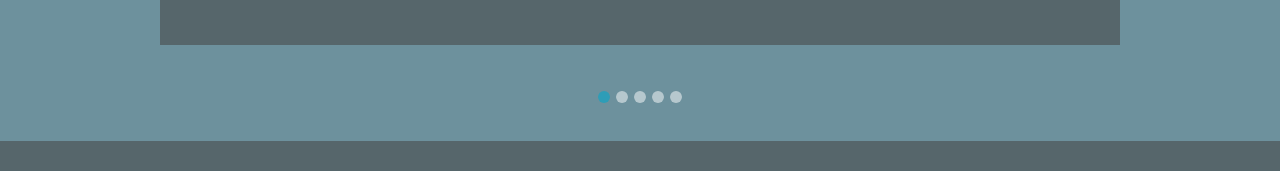
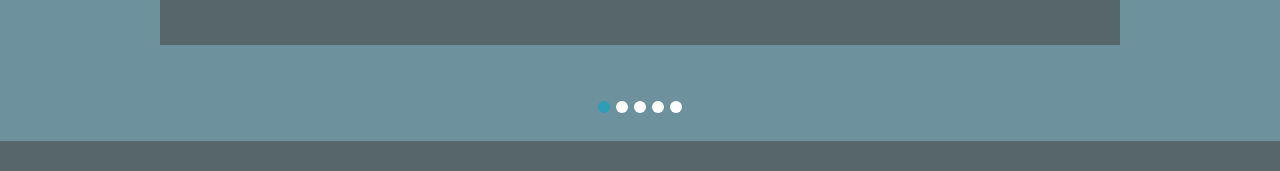
Before and after one commit to asmaa-aljazzar/Orange-Academy-CSS-Bootstrap-Task-2, a plain HTML site: page index.html in a window 1280 px wide. Shown: the part 1615-1786 px from the top of the page. Drawn offline with nearby package versions, Linux system fonts and the light colour scheme.

Commit message:
Fix Indicators Active change

```diff
--- a/index.html
+++ b/index.html
@@ -9,6 +9,19 @@
     <link crossorigin="anonymous" href="https://cdn.jsdelivr.net/npm/bootstrap@5.3.8/dist/css/bootstrap.min.css"
         integrity="sha384-sRIl4kxILFvY47J16cr9ZwB07vP4J8+LH7qKQnuqkuIAvNWLzeN8tE5YBujZqJLB" rel="stylesheet" />
     <style>
+        .carousel-indicators button {
+            width: 12px !important;
+            height: 12px !important;
+            border-radius: 50% !important;
+            background-color: white !important;
+            border: 0 !important;
+            padding: 0 !important;
+            opacity: 1 !important;
+        }
+
+        .carousel-indicators button.active {
+            background-color: #2e9db7 !important;
+        }
     </style>
 </head>
 
@@ -200,20 +213,11 @@
                 <!-- Indicators -->
                 <div class="carousel-indicators" style="margin-bottom: -20px;">
                     <button class="active" data-bs-slide-to="0" data-bs-target="#carouselExampleIndicators"
-                        style="width: 12px; height: 12px; border-radius: 50%; background-color: #2e9db7;" type="button">
-                    </button>
-                    <button data-bs-slide-to="1" data-bs-target="#carouselExampleIndicators"
-                        style="width: 12px; height: 12px; border-radius: 50%;" type="button">
-                    </button>
-                    <button data-bs-slide-to="2" data-bs-target="#carouselExampleIndicators"
-                        style="width: 12px; height: 12px; border-radius: 50%;" type="button">
-                    </button>
-                    <button data-bs-slide-to="3" data-bs-target="#carouselExampleIndicators"
-                        style="width: 12px; height: 12px; border-radius: 50%;" type="button">
-                    </button>
-                    <button data-bs-slide-to="4" data-bs-target="#carouselExampleIndicators"
-                        style="width: 12px; height: 12px; border-radius: 50%;" type="button">
-                    </button>
+                        type="button"></button>
+                    <button data-bs-slide-to="1" data-bs-target="#carouselExampleIndicators" type="button"></button>
+                    <button data-bs-slide-to="2" data-bs-target="#carouselExampleIndicators" type="button"></button>
+                    <button data-bs-slide-to="3" data-bs-target="#carouselExampleIndicators" type="button"></button>
+                    <button data-bs-slide-to="4" data-bs-target="#carouselExampleIndicators" type="button"></button>
                 </div>
                 <div class="carousel-inner">
                     <!-- Slide 1 -->
```
